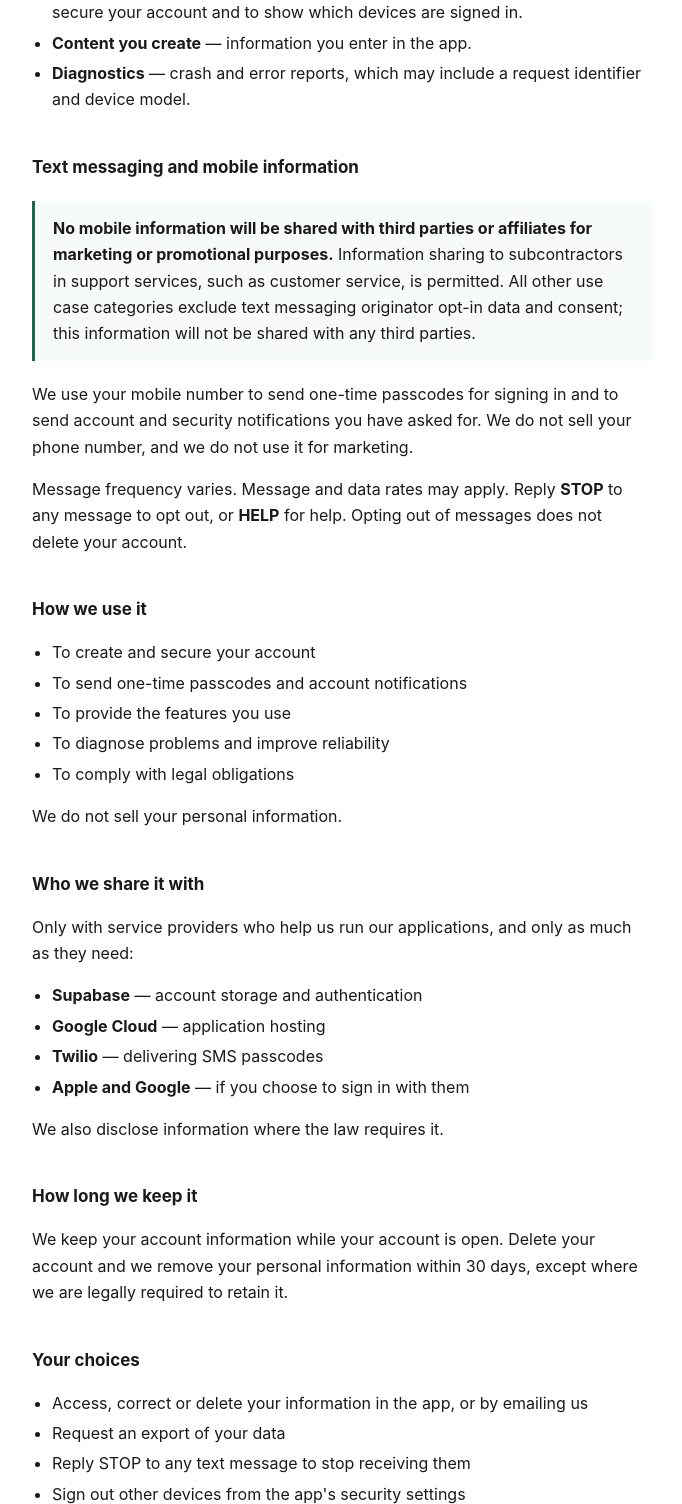
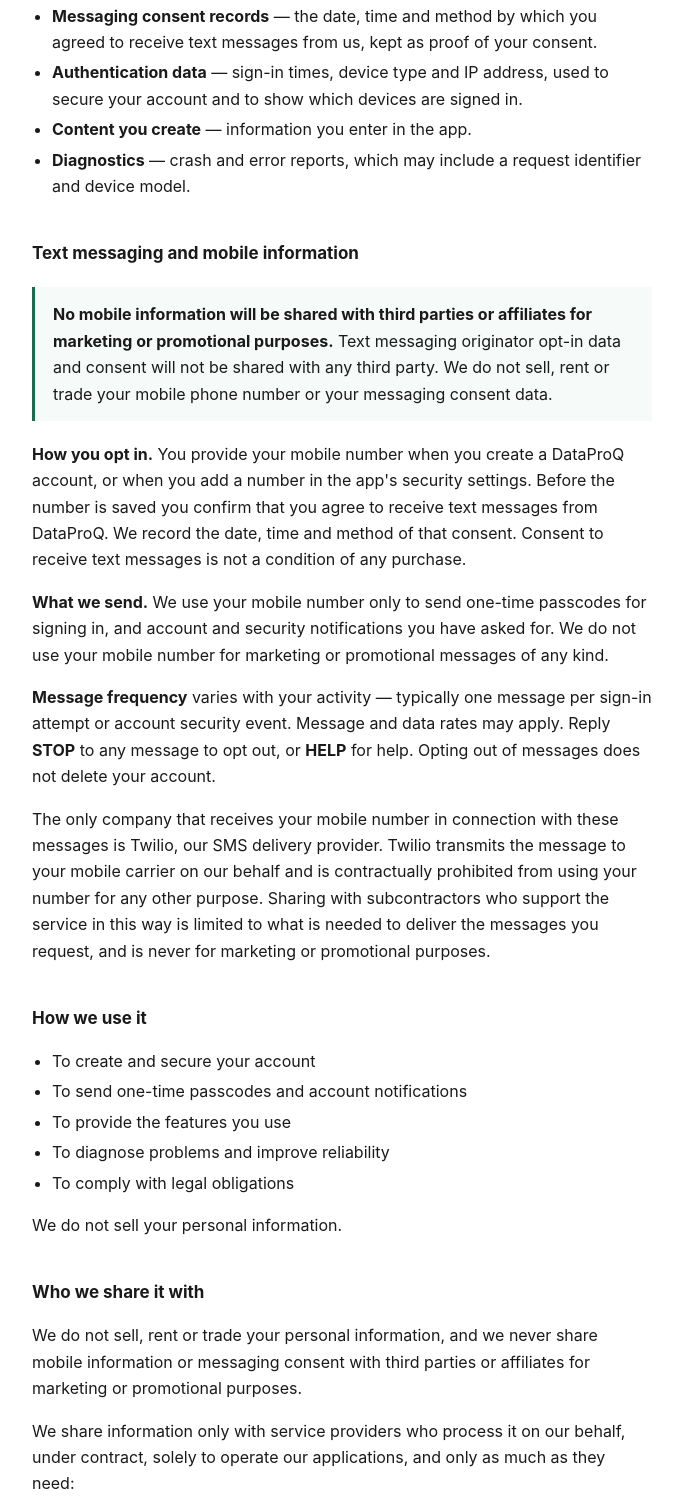
Before and after one commit to DataProQLLC/dpq_site, a plain HTML site: page privacy.html in a window 1280 px wide. Shown: the part 475-1979 px from the top of the page, without its empty margins (298-980 px from the left). Drawn offline with Linux system fonts and the light colour scheme.

Commit message:
priv upd

```diff
--- a/privacy.html
+++ b/privacy.html
@@ -35,13 +35,17 @@
 
   <p class="lede">
     What DataProQ LLC collects when you use our applications, why, and what we
-    do with it.
+    do with it. This is the only privacy policy that applies to DataProQ LLC and
+    its applications.
   </p>
 
   <h2>Information we collect</h2>
   <ul>
     <li><strong>Account details</strong> — email address, mobile phone number and
         name, supplied when you create an account or sign in with Apple or Google.</li>
+    <li><strong>Messaging consent records</strong> — the date, time and method by
+        which you agreed to receive text messages from us, kept as proof of your
+        consent.</li>
     <li><strong>Authentication data</strong> — sign-in times, device type and IP
         address, used to secure your account and to show which devices are signed in.</li>
     <li><strong>Content you create</strong> — information you enter in the app.</li>
@@ -53,23 +57,42 @@
 
   <div class="sms">
     <p><strong>No mobile information will be shared with third parties or
-    affiliates for marketing or promotional purposes.</strong> Information
-    sharing to subcontractors in support services, such as customer service, is
-    permitted. All other use case categories exclude text messaging originator
-    opt-in data and consent; this information will not be shared with any third
-    parties.</p>
+    affiliates for marketing or promotional purposes.</strong> Text messaging
+    originator opt-in data and consent will not be shared with any third party.
+    We do not sell, rent or trade your mobile phone number or your messaging
+    consent data.</p>
   </div>
 
   <p>
-    We use your mobile number to send one-time passcodes for signing in and to
-    send account and security notifications you have asked for. We do not sell
-    your phone number, and we do not use it for marketing.
+    <strong>How you opt in.</strong> You provide your mobile number when you
+    create a DataProQ account, or when you add a number in the app's security
+    settings. Before the number is saved you confirm that you agree to receive
+    text messages from DataProQ. We record the date, time and method of that
+    consent. Consent to receive text messages is not a condition of any purchase.
   </p>
 
   <p>
-    Message frequency varies. Message and data rates may apply. Reply
-    <strong>STOP</strong> to any message to opt out, or <strong>HELP</strong>
-    for help. Opting out of messages does not delete your account.
+    <strong>What we send.</strong> We use your mobile number only to send
+    one-time passcodes for signing in, and account and security notifications you
+    have asked for. We do not use your mobile number for marketing or promotional
+    messages of any kind.
+  </p>
+
+  <p>
+    <strong>Message frequency</strong> varies with your activity — typically one
+    message per sign-in attempt or account security event. Message and data rates
+    may apply. Reply <strong>STOP</strong> to any message to opt out, or
+    <strong>HELP</strong> for help. Opting out of messages does not delete your
+    account.
+  </p>
+
+  <p>
+    The only company that receives your mobile number in connection with these
+    messages is Twilio, our SMS delivery provider. Twilio transmits the message to
+    your mobile carrier on our behalf and is contractually prohibited from using
+    your number for any other purpose. Sharing with subcontractors who support the
+    service in this way is limited to what is needed to deliver the messages you
+    request, and is never for marketing or promotional purposes.
   </p>
 
   <h2>How we use it</h2>
@@ -83,15 +106,27 @@
   <p>We do not sell your personal information.</p>
 
   <h2>Who we share it with</h2>
-  <p>Only with service providers who help us run our applications, and only as
-  much as they need:</p>
+  <p>
+    We do not sell, rent or trade your personal information, and we never share
+    mobile information or messaging consent with third parties or affiliates for
+    marketing or promotional purposes.
+  </p>
+  <p>
+    We share information only with service providers who process it on our behalf,
+    under contract, solely to operate our applications, and only as much as they
+    need:
+  </p>
   <ul>
     <li><strong>Supabase</strong> — account storage and authentication</li>
     <li><strong>Google Cloud</strong> — application hosting</li>
     <li><strong>Twilio</strong> — delivering SMS passcodes</li>
     <li><strong>Apple and Google</strong> — if you choose to sign in with them</li>
   </ul>
-  <p>We also disclose information where the law requires it.</p>
+  <p>
+    These providers act as our processors. They are not permitted to use your
+    information for their own purposes, including marketing. We also disclose
+    information where the law requires it.
+  </p>
 
   <h2>How long we keep it</h2>
   <p>
```
Also changed, not shown: terms.html (+8 -4 lines).
